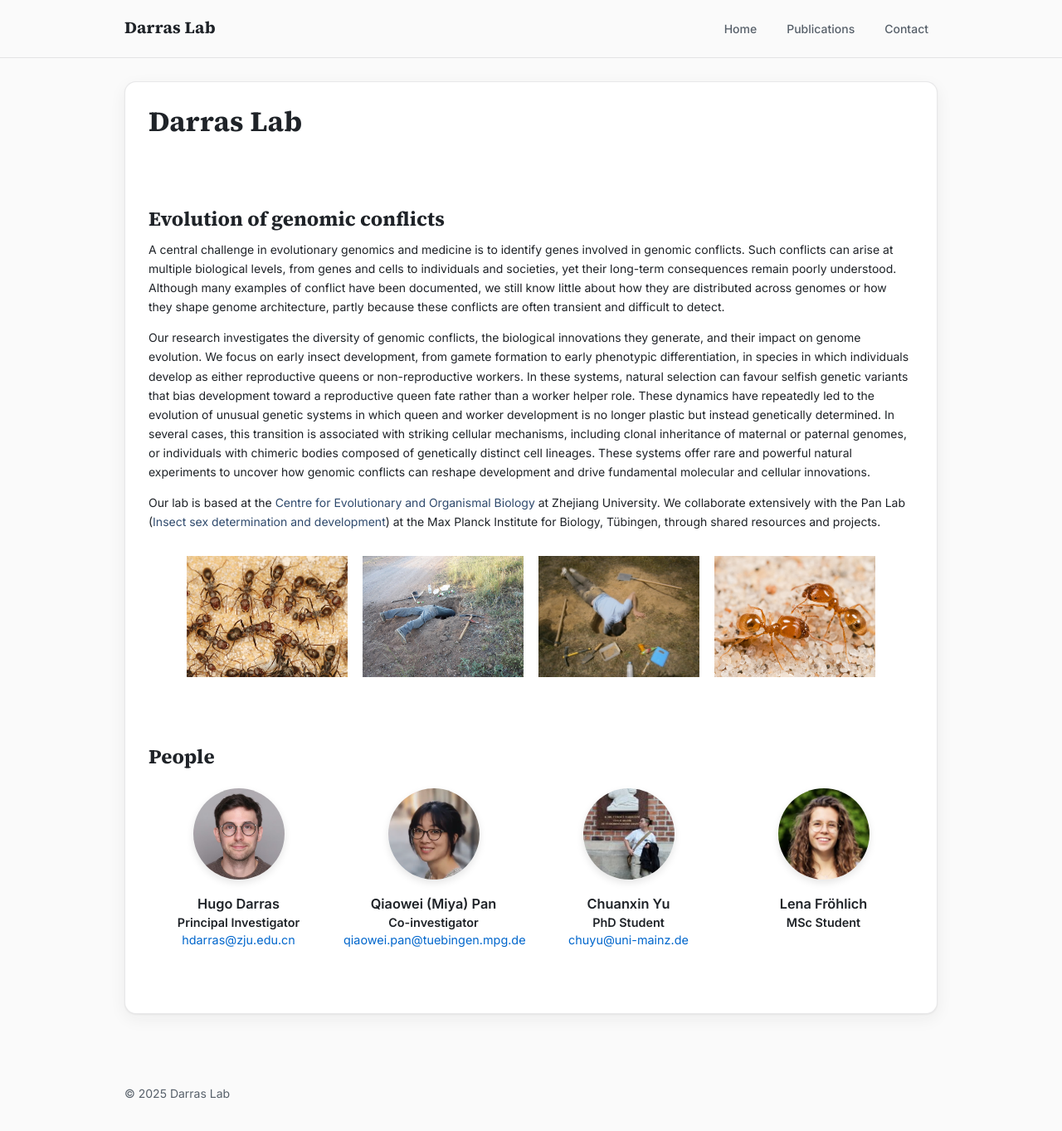
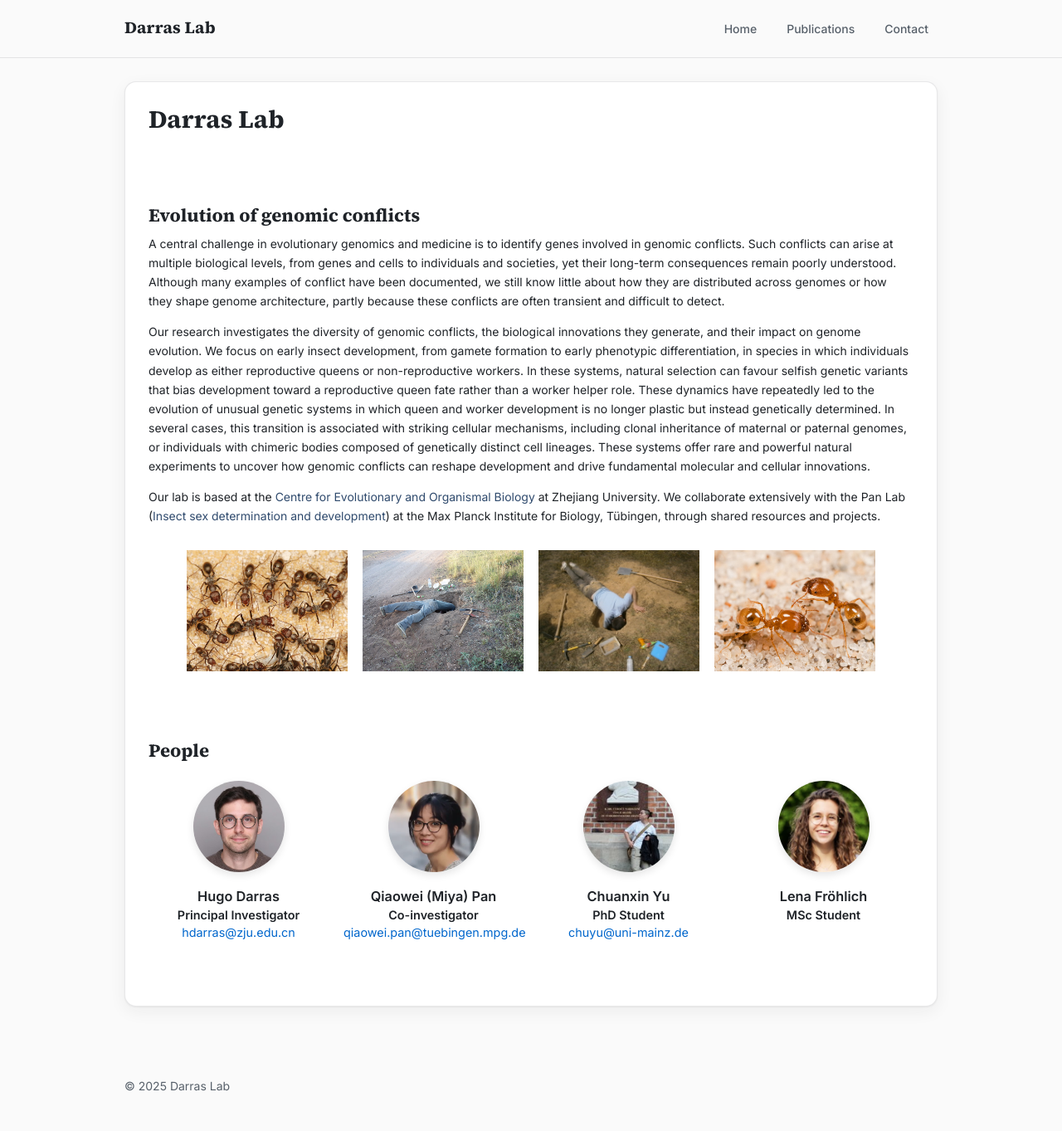
Before and after one commit to lab-darras/lab-darras.github.io, a Jekyll site: the page built from index.md, in a window 1280 px wide and 1387 px high. Shown: the top 1363 px of the window at 83% size. Built offline with Jekyll 4.4.1, drawn with Linux system fonts in a browser that asks for light colours.

Commit message:
Update style.css

```diff
--- a/assets/style.css
+++ b/assets/style.css
@@ -93,7 +93,7 @@ body {
 .page-title {
   font-family: var(--serif);
   font-weight: 700;
-  font-size: 34px;
+  font-size: 30px;
   line-height: 1.15;
   margin: 0 0 14px;
   letter-spacing: 0.2px;
@@ -108,8 +108,8 @@ body {
   line-height: 1.2;
 }
 
-.page-content h2 { font-size: 24px; }
-.page-content h3 { font-size: 20px; }
+.page-content h2 { font-size: 22px; }
+.page-content h3 { font-size: 19px; }
 
 .page-content ul { margin: 8px 0 16px 22px; }
 
```
